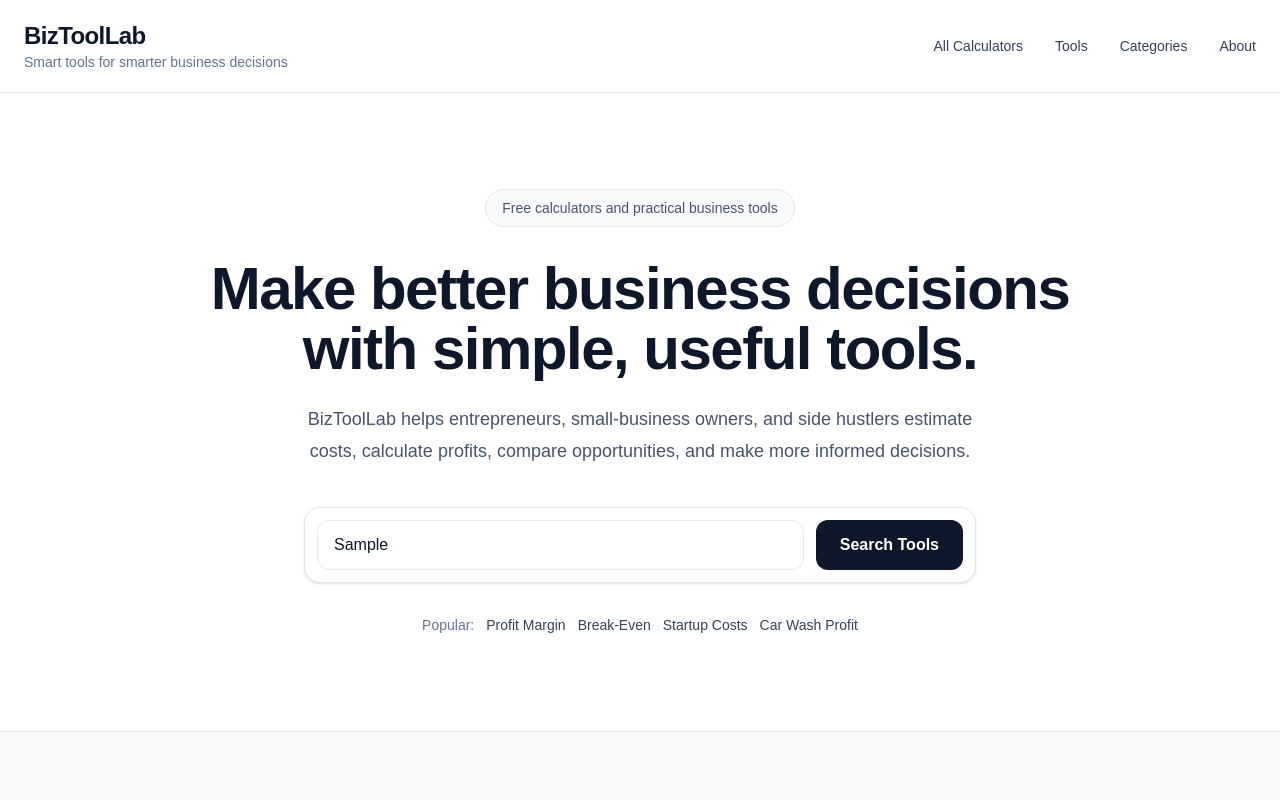
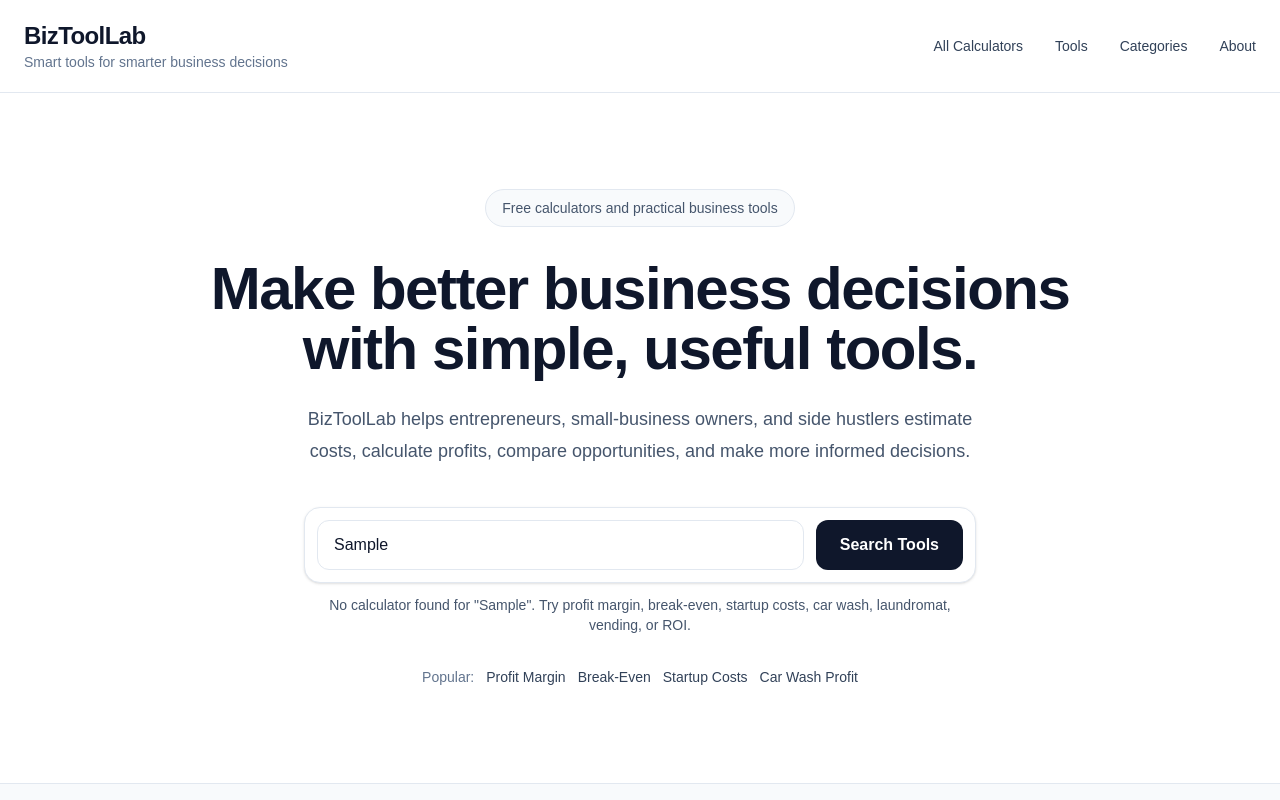
Before and after one commit to michaelansara72-admin/biztoollab, a Next.js app: page / in a window 1280 px wide. Both pictures are taken after typing "Sample" into the empty fields and a click on the button "Search Tools". Shown: the top 800 px of the page. Built offline with nearby package versions, Linux system fonts and the light colour scheme.

Commit message:
Add functional homepage tool search

```diff
--- /dev/null
+++ b/src/app/components/ToolSearch.tsx
@@ -0,0 +1,142 @@
+"use client";
+
+import { FormEvent, useState } from "react";
+import { useRouter } from "next/navigation";
+
+const searchableTools = [
+  {
+    href: "/calculators/laundromat-profit-calculator",
+    keywords: ["laundromat", "laundry", "laundromat profit"],
+  },
+  {
+    href: "/calculators/vending-machine-profit-calculator",
+    keywords: ["vending", "vending machine", "vending profit"],
+  },
+  {
+    href: "/calculators/car-wash-profit-roi-calculator",
+    keywords: [
+      "car wash",
+      "carwash",
+      "car wash profit",
+      "car wash roi",
+    ],
+  },
+  {
+    href: "/calculators/startup-cost-calculator",
+    keywords: ["startup", "startup cost", "startup costs"],
+  },
+  {
+    href: "/calculators/break-even-calculator",
+    keywords: ["break even", "break-even", "breakeven"],
+  },
+  {
+    href: "/calculators/profit-margin-calculator",
+    keywords: [
+      "profit margin",
+      "margin",
+      "markup",
+      "gross profit",
+    ],
+  },
+  {
+    href: "/calculators/roi-calculator",
+    keywords: [
+      "roi",
+      "return on investment",
+      "investment return",
+    ],
+  },
+];
+
+function normalizeSearch(value: string) {
+  return value
+    .toLowerCase()
+    .trim()
+    .replace(/[^a-z0-9]+/g, " ")
+    .replace(/\s+/g, " ");
+}
+
+export default function ToolSearch() {
+  const router = useRouter();
+
+  const [query, setQuery] = useState("");
+  const [message, setMessage] = useState("");
+
+  function handleSearch(event: FormEvent<HTMLFormElement>) {
+    event.preventDefault();
+
+    const normalizedQuery = normalizeSearch(query);
+
+    if (!normalizedQuery) {
+      setMessage("Enter a calculator or business topic to search.");
+      return;
+    }
+
+    const exactMatch = searchableTools.find((tool) =>
+      tool.keywords.some(
+        (keyword) =>
+          normalizeSearch(keyword) === normalizedQuery
+      )
+    );
+
+    const partialMatch = searchableTools.find((tool) =>
+      tool.keywords.some((keyword) => {
+        const normalizedKeyword = normalizeSearch(keyword);
+
+        return (
+          normalizedKeyword.includes(normalizedQuery) ||
+          normalizedQuery.includes(normalizedKeyword)
+        );
+      })
+    );
+
+    const match = exactMatch ?? partialMatch;
+
+    if (match) {
+      setMessage("");
+      router.push(match.href);
+      return;
+    }
+
+    setMessage(
+      `No calculator found for "${query.trim()}". Try profit margin, break-even, startup costs, car wash, laundromat, vending, or ROI.`
+    );
+  }
+
+  return (
+    <div className="mx-auto mt-10 max-w-2xl">
+      <form
+        onSubmit={handleSearch}
+        className="flex flex-col gap-3 rounded-2xl border border-slate-200 bg-white p-3 shadow-sm sm:flex-row"
+      >
+        <input
+          type="search"
+          value={query}
+          onChange={(event) => {
+            setQuery(event.target.value);
+            setMessage("");
+          }}
+          placeholder="Search calculators and business tools..."
+          aria-label="Search calculators and business tools"
+          className="flex-1 rounded-xl border border-slate-200 px-4 py-3 outline-none focus:border-slate-400"
+        />
+
+        <button
+          type="submit"
+          className="rounded-xl bg-slate-900 px-6 py-3 font-semibold text-white transition hover:bg-slate-700"
+        >
+          Search Tools
+        </button>
+      </form>
+
+      {message && (
+        <p
+          role="status"
+          className="mt-3 text-sm text-slate-600"
+        >
+          {message}
+        </p>
+      )}
+    </div>
+  );
+}
--- a/src/app/page.tsx
+++ b/src/app/page.tsx
@@ -1,3 +1,5 @@
+import ToolSearch from "./components/ToolSearch";
+
 const tools = [
   {
     title: "Laundromat Profit Calculator",
@@ -110,19 +112,7 @@ export default function Home() {
             and make more informed decisions.
           </p>
 
-          <div className="mx-auto mt-10 max-w-2xl">
-            <div className="flex flex-col gap-3 rounded-2xl border border-slate-200 bg-white p-3 shadow-sm sm:flex-row">
-              <input
-                type="text"
-                placeholder="Search calculators and business tools..."
-                className="flex-1 rounded-xl border border-slate-200 px-4 py-3 outline-none focus:border-slate-400"
-              />
-              <button className="rounded-xl bg-slate-900 px-6 py-3 font-semibold text-white transition hover:bg-slate-700">
-                Search Tools
-              </button>
-            </div>
-          </div>
-
+<ToolSearch />
           <div className="mt-8 flex flex-wrap justify-center gap-3 text-sm text-slate-500">
             <span>Popular:</span>
             <a
```
